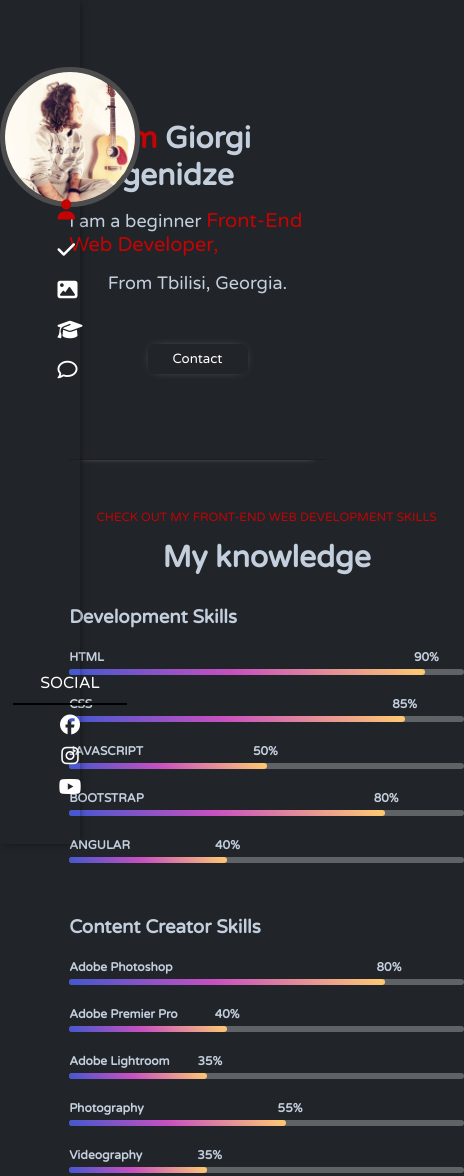
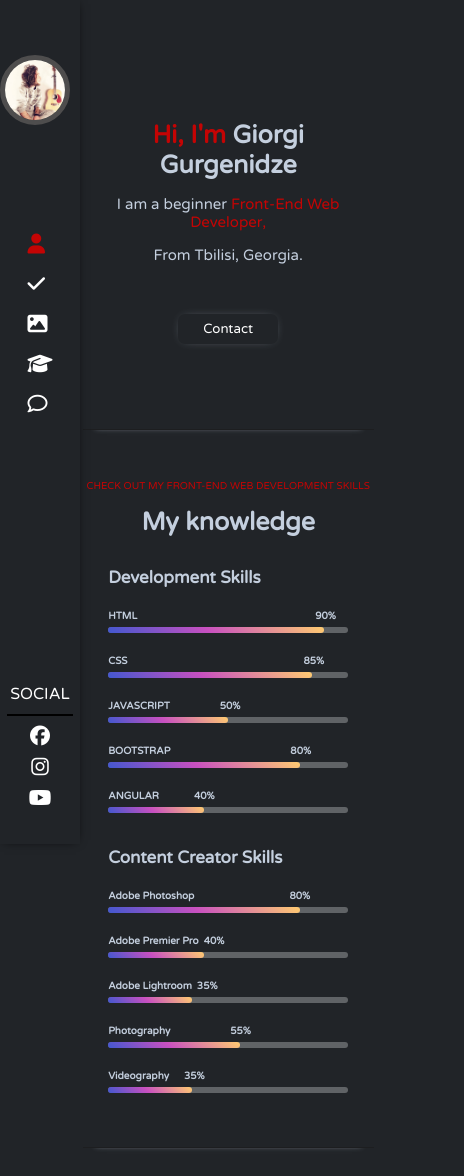
Before and after one commit to georgeneligan/My-portfolio, a plain HTML site: page index.html in a window 390 px wide. Shown: the top 1176 px of the page, 464 px wide, since content can reach past the window. Drawn offline with nearby package versions, Linux system fonts and the light colour scheme.

Commit message:
Add files via upload

```diff
--- a/assets/css/responsive.css
+++ b/assets/css/responsive.css
@@ -244,9 +244,13 @@
     font-size: 20px;
   }
 
-  main .left_section_wrapper .left .avatar_wrapper {
+  main .left_section_wrapper .left .avatar_wrapper a img {
     width: 60px;
     height: 60px;
+    margin: 0px;
+    padding: 0px;
+    margin-bottom: 40px;
+    margin-top: 20px;
   }
 
   main .left_section_wrapper .left .left_footer .social .social_icons {
@@ -356,12 +360,182 @@
   .works_images .pc_bg {
     width: 270px;
     height: 160px;
-    transition: 0.4s;
   }
 
   .works_images .mobile_bg {
     width: 70px;
     height: 140px;
-    transition: 0.4s;
+  }
+  .technology_right {
+    padding-top: 0px;
   }
 }
+
+@media screen and (max-width: 700px) {
+  main .right .about_wrapper,
+  .skills_wrapper,
+  .portfolio_wrapper,
+  .education_wrapper,
+  .contact_wrapper {
+    width: 90%;
+  }
+
+  main .right .about_wrapper h1,
+  main .right .about_wrapper span,
+  .skills_wrapper h1,
+  .portfolio_wrapper h1,
+  .education_wrapper h1,
+  .contact_wrapper h1 {
+    font-size: 25px;
+    text-align: center;
+  }
+  main .right .about_wrapper p,
+  main .right .about_wrapper p span,
+  .skills_wrapper p,
+  .portfolio_wrapper p,
+  .education_wrapper p,
+  .contact_wrapper p {
+    font-size: 15px;
+    text-align: center;
+  }
+  .skills_wrapper p,
+  .portfolio_wrapper p,
+  .education_wrapper p,
+  .contact_wrapper p {
+    font-size: 10px;
+    text-align: center;
+  }
+  .skills_container {
+    gap: 30px;
+  }
+}
+
+@media screen and (max-width: 515px) {
+  .skills_container .skills_left,
+  .skills_container .skills_right {
+    width: 300px;
+    height: 250px;
+  }
+  .skills_container .skills_left p,
+  .skills_container .skills_right p {
+    font-size: 10px;
+  }
+  .skills_container div h3 {
+    font-size: 17px;
+  }
+
+  .skills_title {
+    gap: 230px;
+  }
+
+  .skills_title_css {
+    gap: 224px;
+  }
+
+  .skills_title_javascript {
+    gap: 78px;
+  }
+
+  .skills_title_bootstrap {
+    gap: 167px;
+  }
+
+  .skills_title_angular {
+    gap: 58px;
+  }
+
+  .skills_title_photoshop {
+    gap: 143px;
+  }
+  .skills_title_premierpro {
+    gap: 20px;
+  }
+
+  .skills_title_lightroom {
+    gap: 13px;
+  }
+
+  .skills_title_photography {
+    gap: 93px;
+  }
+
+  .skills_title_videography {
+    gap: 34px;
+  }
+  .works_images .pc_bg {
+    width: 214px;
+    height: 122px;
+    margin-left: -20px;
+  }
+
+  .works_images .mobile_bg {
+    width: 52px;
+    height: 100px;
+  }
+}
+
+@media screen and (max-width: 430px) {
+  .skills_container .skills_left,
+  .skills_container .skills_right {
+    width: 240px;
+  }
+  .skills_container .skills_left p,
+  .skills_container .skills_right p {
+    font-size: 10px;
+  }
+  .skills_container div h3 {
+    font-size: 17px;
+  }
+
+  .skills_title {
+    gap: 178px;
+  }
+
+  .skills_title_css {
+    gap: 176px;
+  }
+
+  .skills_title_javascript {
+    gap: 50px;
+  }
+
+  .skills_title_bootstrap {
+    gap: 120px;
+  }
+
+  .skills_title_angular {
+    gap: 35px;
+  }
+
+  .skills_title_photoshop {
+    gap: 95px;
+  }
+  .skills_title_premierpro {
+    gap: 5px;
+  }
+
+  .skills_title_lightroom {
+    gap: 5px;
+  }
+
+  .skills_title_photography {
+    gap: 60px;
+  }
+
+  .skills_title_videography {
+    gap: 15px;
+  }
+}
+
+@media screen and (max-width: 380px) {
+  .works_images .pc_bg {
+    width: 190px;
+    height: 110px;
+    margin-left: -20px;
+  }
+
+  .works_images .mobile_bg {
+    width: 45px;
+    height: 90px;
+  }
+}
```
